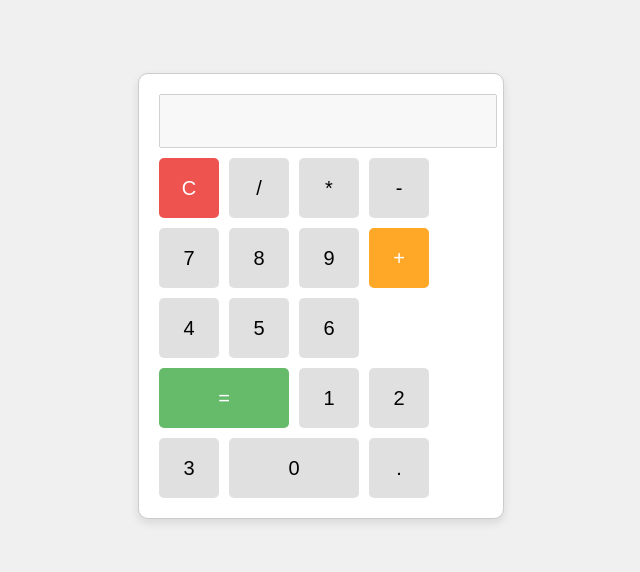
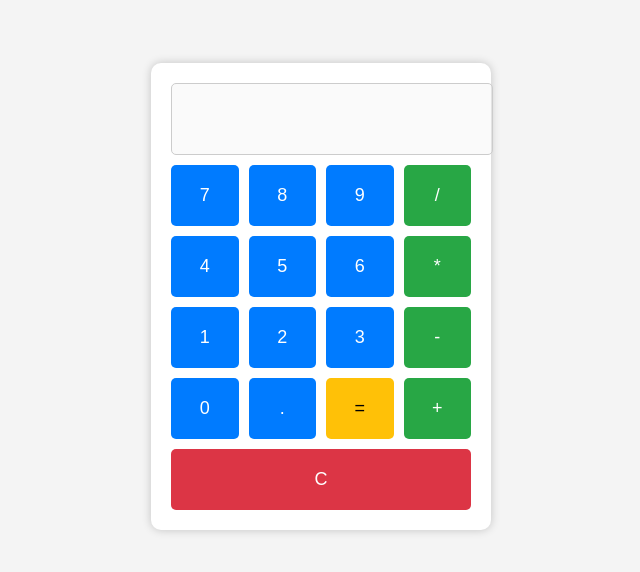
Before and after one commit to hannahchristtina/ccalculator_html, a plain HTML site: page index.html in a window 1280 px wide. Shown: the part 112-684 px from the top of the page, without its empty margins (319-959 px from the left). Drawn offline with Linux system fonts and the light colour scheme.

Commit message:
Update index.html

```diff
--- a/index.html
+++ b/index.html
@@ -5,108 +5,117 @@
   <title>Simple Calculator</title>
   <style>
     body {
+      font-family: Arial, sans-serif;
+      background: #f4f4f4;
       display: flex;
-      height: 100vh;
       justify-content: center;
       align-items: center;
-      background: #f0f0f0;
-      font-family: Arial, sans-serif;
+      height: 100vh;
     }
 
     .calculator {
-      border: 1px solid #ccc;
+      background: white;
       padding: 20px;
-      background: #fff;
       border-radius: 10px;
-      box-shadow: 0 4px 10px rgba(0,0,0,0.1);
+      box-shadow: 0 0 10px rgba(0,0,0,0.2);
+      width: 300px;
     }
 
-    #display {
+    #result {
       width: 100%;
-      height: 40px;
+      height: 50px;
       font-size: 24px;
       text-align: right;
       margin-bottom: 10px;
-      padding: 5px;
+      padding: 10px;
+      border: 1px solid #ccc;
+      border-radius: 5px;
     }
 
     .buttons {
       display: grid;
-      grid-template-columns: repeat(4, 60px);
-      grid-gap: 10px;
+      grid-template-columns: repeat(4, 1fr);
+      gap: 10px;
     }
 
-    button {
-      height: 60px;
-      font-size: 20px;
+    .buttons button {
+      padding: 20px;
+      font-size: 18px;
       border: none;
+      background: #007bff;
+      color: white;
       border-radius: 5px;
-      background-color: #e0e0e0;
       cursor: pointer;
     }
 
-    button.operator {
-      background-color: #ffa726;
-      color: white;
+    .buttons button.operator {
+      background: #28a745;
     }
 
-    button.equal {
-      background-color: #66bb6a;
-      color: white;
-      grid-column: span 2;
+    .buttons button.clear {
+      background: #dc3545;
     }
 
-    button.clear {
-      background-color: #ef5350;
-      color: white;
+    .buttons button.equal {
+      background: #ffc107;
+      color: black;
+    }
+
+    .buttons button:hover {
+      opacity: 0.8;
     }
   </style>
 </head>
 <body>
 
 <div class="calculator">
-    <input type="text" id="display" disabled>
+  <input type="text" id="result" disabled>
   <div class="buttons">
-      <button onclick="clearDisplay()" class="clear">C</button>
-      <button onclick="append('/')">/</button>
-      <button onclick="append('*')">*</button>
-      <button onclick="append('-')">-</button>
+    <button onclick="press('7')">7</button>
+    <button onclick="press('8')">8</button>
+    <button onclick="press('9')">9</button>
+    <button class="operator" onclick="press('/')">/</button>
 
-      <button onclick="append('7')">7</button>
-      <button onclick="append('8')">8</button>
-      <button onclick="append('9')">9</button>
-      <button onclick="append('+')" class="operator">+</button>
+    <button onclick="press('4')">4</button>
+    <button onclick="press('5')">5</button>
+    <button onclick="press('6')">6</button>
+    <button class="operator" onclick="press('*')">*</button>
 
-      <button onclick="append('4')">4</button>
-      <button onclick="append('5')">5</button>
-      <button onclick="append('6')">6</button>
-      <button onclick="calculate()" class="equal">=</button>
+    <button onclick="press('1')">1</button>
+    <button onclick="press('2')">2</button>
+    <button onclick="press('3')">3</button>
+    <button class="operator" onclick="press('-')">-</button>
 
-      <button onclick="append('1')">1</button>
-      <button onclick="append('2')">2</button>
-      <button onclick="append('3')">3</button>
-      <button onclick="append('0')" style="grid-column: span 2;">0</button>
-      <button onclick="append('.')">.</button>
+    <button onclick="press('0')">0</button>
+    <button onclick="press('.')">.</button>
+    <button class="equal" onclick="calculate()">=</button>
+    <button class="operator" onclick="press('+')">+</button>
+
+    <button class="clear" onclick="clearResult()" style="grid-column: span 4;">C</button>
   </div>
 </div>
 
 <script>
-    const display = document.getElementById('display');
+  let output = "";
 
-    function append(value) {
-      display.value += value;
-    }
-
-    function clearDisplay() {
-      display.value = '';
+  function press(val) {
+    output += val;
+    document.getElementById("result").value = output;
   }
 
   function calculate() {
     try {
-        display.value = eval(display.value);
-      } catch {
-        display.value = 'Error';
+      output = eval(output).toString();
+      document.getElementById("result").value = output;
+    } catch (e) {
+      document.getElementById("result").value = "Error";
+      output = "";
     }
+  }
+
+  function clearResult() {
+    output = "";
+    document.getElementById("result").value = "";
   }
 </script>
 
```
Lines whose indentation alone changed are shown as unchanged.
